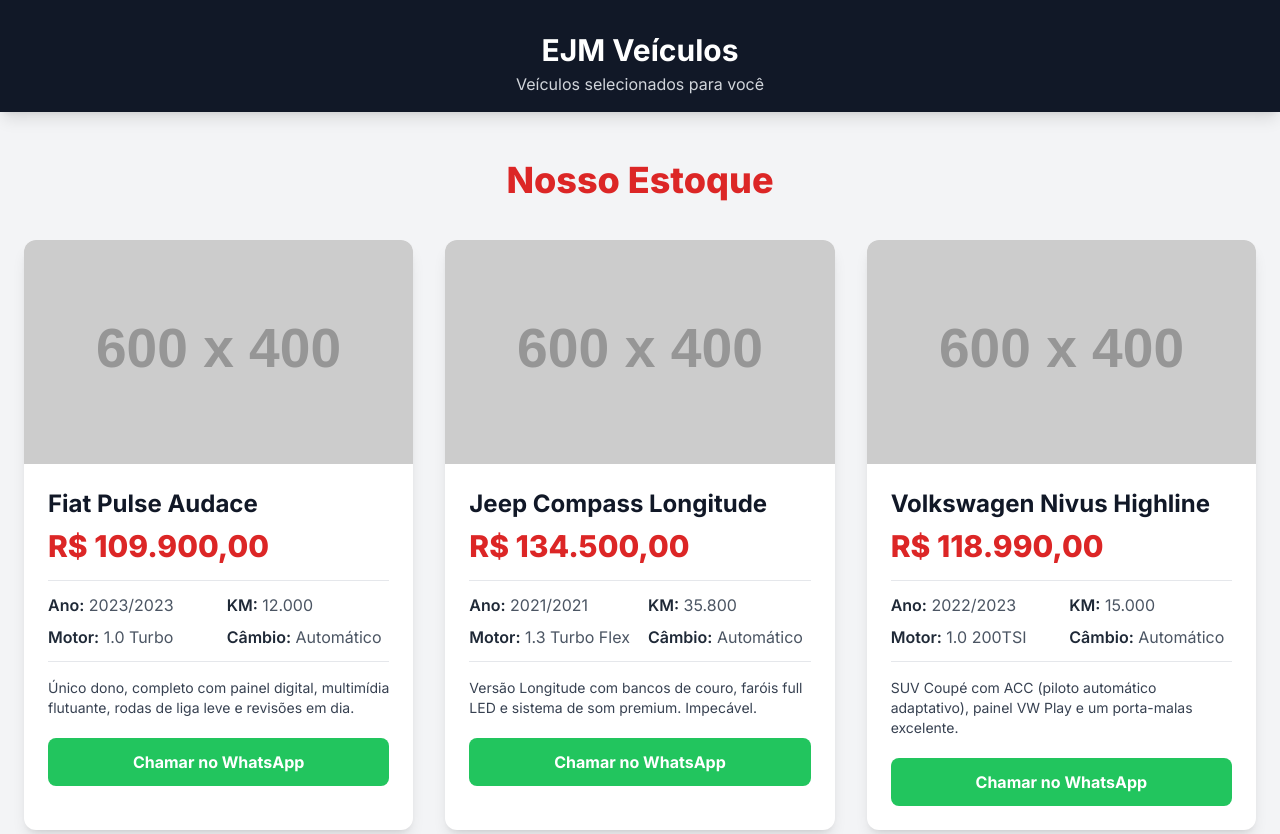
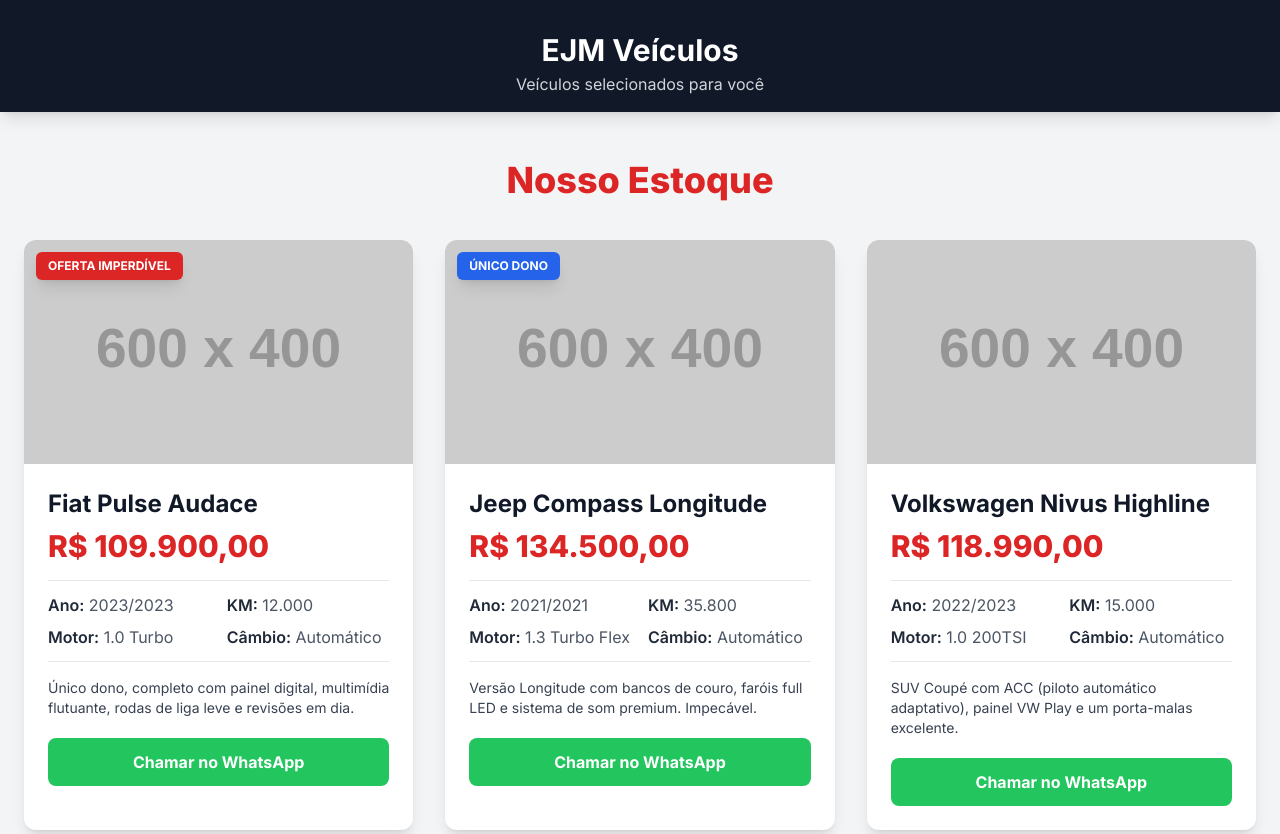
Before and after one commit to brunoricardo1329/estoqueJulianaaaaa, a plain HTML site: page index.html in a window 1280 px wide. Shown: the top 834 px of the page. Drawn offline with nearby package versions, Linux system fonts and the light colour scheme; placeholder pictures from the web are drawn by us.

Commit message:
Add files via upload

```diff
--- a/index.html
+++ b/index.html
@@ -13,14 +13,8 @@
     <link rel="preconnect" href="https://fonts.gstatic.com" crossorigin>
     <link href="https://fonts.googleapis.com/css/2?family=Inter:wght@400;500;600;700;800&display=swap" rel="stylesheet">
     <style>
-        /* Usando a fonte Inter como padrão */
-        body {
-            font-family: 'Inter', sans-serif;
-        }
-        /* Esconde o modal da galeria por padrão */
-        #gallery-modal {
-            display: none;
-        }
+        body { font-family: 'Inter', sans-serif; }
+        #gallery-modal { display: none; }
     </style>
 </head>
 <body class="bg-gray-100">
@@ -38,101 +32,9 @@
         <h2 class="text-4xl font-extrabold text-red-600 text-center mb-10">Nosso Estoque</h2>
 
         <!-- Grid para os cartões de veículos -->
-        <div class="grid grid-cols-1 md:grid-cols-2 lg:grid-cols-3 gap-8">
-
-            <!--
-            ========================================================================
-            INÍCIO DO MODELO DE VEÍCULO - COPIE E COLE DAQUI...
-            ========================================================================
-            -->
-            <div class="bg-white rounded-xl shadow-lg overflow-hidden transform hover:scale-105 transition-transform duration-300 ease-in-out">
-                <!-- IMAGEM DO VEÍCULO COM TRIGGER DA GALERIA -->
-                <div class="relative group cursor-pointer" onclick="openGallery(this)"
-                     data-images="https://placehold.co/800x600/EFEFEF/333333?text=Pulse+-+Frente,https://placehold.co/800x600/EFEFEF/333333?text=Pulse+-+Interior,https://placehold.co/800x600/EFEFEF/333333?text=Pulse+-+Roda,https://placehold.co/800x600/EFEFEF/333333?text=Pulse+-+Traseira">
-                    <img src="https://placehold.co/600x400/EFEFEF/333333?text=Fiat+Pulse" alt="Fiat Pulse Audace" class="w-full h-56 object-cover">
-                    <div class="absolute inset-0 bg-black bg-opacity-0 group-hover:bg-opacity-50 transition-all duration-300 flex items-center justify-center">
-                        <i class="fa-solid fa-images text-white text-4xl opacity-0 group-hover:opacity-100 transition-opacity"></i>
-                    </div>
-                </div>
-
-                <div class="p-6">
-                    <h3 class="text-2xl font-bold text-gray-900 mb-2">Fiat Pulse Audace</h3>
-                    <p class="text-3xl font-extrabold text-red-600 mb-4">R$ 109.900,00</p>
-                    <div class="grid grid-cols-2 gap-x-4 gap-y-2 text-gray-600 mb-4 border-t border-b border-gray-200 py-3">
-                        <div><span class="font-semibold text-gray-800">Ano:</span> 2023/2023</div>
-                        <div><span class="font-semibold text-gray-800">KM:</span> 12.000</div>
-                        <div><span class="font-semibold text-gray-800">Motor:</span> 1.0 Turbo</div>
-                        <div><span class="font-semibold text-gray-800">Câmbio:</span> Automático</div>
-                    </div>
-                    <p class="text-gray-700 text-sm mb-5">
-                        Único dono, completo com painel digital, multimídia flutuante, rodas de liga leve e revisões em dia.
-                    </p>
-                    <a href="https://api.whatsapp.com/send?phone=5511961681561&text=Ol%C3%A1%2C%20tenho%20interesse%20no%20Fiat%20Pulse%20Audace" target="_blank" class="block w-full text-center bg-green-500 text-white font-bold py-3 px-4 rounded-lg hover:bg-green-600 transition-colors duration-300">
-                        Chamar no WhatsApp
-                    </a>
-                </div>
-            </div>
-            <!--
-            ========================================================================
-            ... ATÉ AQUI PARA ADICIONAR UM NOVO VEÍCULO.
-            ========================================================================
-            -->
-
-
-            <!-- Exemplo de Veículo 2 -->
-            <div class="bg-white rounded-xl shadow-lg overflow-hidden transform hover:scale-105 transition-transform duration-300 ease-in-out">
-                <div class="relative group cursor-pointer" onclick="openGallery(this)"
-                     data-images="https://placehold.co/800x600/333333/FFFFFF?text=Compass+-+Frente,https://placehold.co/800x600/333333/FFFFFF?text=Compass+-+Painel,https://placehold.co/800x600/333333/FFFFFF?text=Compass+-+Bancos">
-                    <img src="https://placehold.co/600x400/333333/FFFFFF?text=Jeep+Compass" alt="Jeep Compass Longitude" class="w-full h-56 object-cover">
-                    <div class="absolute inset-0 bg-black bg-opacity-0 group-hover:bg-opacity-50 transition-all duration-300 flex items-center justify-center">
-                        <i class="fa-solid fa-images text-white text-4xl opacity-0 group-hover:opacity-100 transition-opacity"></i>
-                    </div>
-                </div>
-                <div class="p-6">
-                    <h3 class="text-2xl font-bold text-gray-900 mb-2">Jeep Compass Longitude</h3>
-                    <p class="text-3xl font-extrabold text-red-600 mb-4">R$ 134.500,00</p>
-                    <div class="grid grid-cols-2 gap-x-4 gap-y-2 text-gray-600 mb-4 border-t border-b border-gray-200 py-3">
-                        <div><span class="font-semibold text-gray-800">Ano:</span> 2021/2021</div>
-                        <div><span class="font-semibold text-gray-800">KM:</span> 35.800</div>
-                        <div><span class="font-semibold text-gray-800">Motor:</span> 1.3 Turbo Flex</div>
-                        <div><span class="font-semibold text-gray-800">Câmbio:</span> Automático</div>
-                    </div>
-                    <p class="text-gray-700 text-sm mb-5">
-                        Versão Longitude com bancos de couro, faróis full LED e sistema de som premium. Impecável.
-                    </p>
-                    <a href="https://api.whatsapp.com/send?phone=5511961681561&text=Ol%C3%A1%2C%20tenho%20interesse%20no%20Jeep%20Compass%20Longitude" target="_blank" class="block w-full text-center bg-green-500 text-white font-bold py-3 px-4 rounded-lg hover:bg-green-600 transition-colors duration-300">
-                        Chamar no WhatsApp
-                    </a>
-                </div>
-            </div>
-
-            <!-- Exemplo de Veículo 3 -->
-            <div class="bg-white rounded-xl shadow-lg overflow-hidden transform hover:scale-105 transition-transform duration-300 ease-in-out">
-                <div class="relative group cursor-pointer" onclick="openGallery(this)"
-                     data-images="https://placehold.co/800x600/cccccc/000000?text=Nivus+-+Principal,https://placehold.co/800x600/cccccc/000000?text=Nivus+-+VW+Play,https://placehold.co/800x600/cccccc/000000?text=Nivus+-+Volante,https://placehold.co/800x600/cccccc/000000?text=Nivus+-+Porta-malas">
-                    <img src="https://placehold.co/600x400/cccccc/000000?text=VW+Nivus" alt="Volkswagen Nivus Highline" class="w-full h-56 object-cover">
-                    <div class="absolute inset-0 bg-black bg-opacity-0 group-hover:bg-opacity-50 transition-all duration-300 flex items-center justify-center">
-                        <i class="fa-solid fa-images text-white text-4xl opacity-0 group-hover:opacity-100 transition-opacity"></i>
-                    </div>
-                </div>
-                <div class="p-6">
-                    <h3 class="text-2xl font-bold text-gray-900 mb-2">Volkswagen Nivus Highline</h3>
-                    <p class="text-3xl font-extrabold text-red-600 mb-4">R$ 118.990,00</p>
-                    <div class="grid grid-cols-2 gap-x-4 gap-y-2 text-gray-600 mb-4 border-t border-b border-gray-200 py-3">
-                         <div><span class="font-semibold text-gray-800">Ano:</span> 2022/2023</div>
-                         <div><span class="font-semibold text-gray-800">KM:</span> 15.000</div>
-                         <div><span class="font-semibold text-gray-800">Motor:</span> 1.0 200TSI</div>
-                         <div><span class="font-semibold text-gray-800">Câmbio:</span> Automático</div>
-                    </div>
-                    <p class="text-gray-700 text-sm mb-5">
-                        SUV Coupé com ACC (piloto automático adaptativo), painel VW Play e um porta-malas excelente.
-                    </p>
-                    <a href="https://api.whatsapp.com/send?phone=5511961681561&text=Ol%C3%A1%2C%20tenho%20interesse%20no%20VW%20Nivus%20Highline" target="_blank" class="block w-full text-center bg-green-500 text-white font-bold py-3 px-4 rounded-lg hover:bg-green-600 transition-colors duration-300">
-                        Chamar no WhatsApp
-                    </a>
-                </div>
-            </div>
-
+        <!-- OS CARROS SÃO INSERIDOS AQUI AUTOMATICAMENTE PELO JAVASCRIPT -->
+        <div id="vehicle-grid" class="grid grid-cols-1 md:grid-cols-2 lg:grid-cols-3 gap-8">
+            <!-- O conteúdo será gerado aqui -->
         </div>
     </main>
 
@@ -153,7 +55,7 @@
         <button onclick="closeGallery()" class="absolute top-4 right-4 text-white text-3xl z-50">&times;</button>
         <button id="prev-btn" class="absolute left-4 top-1/2 -translate-y-1/2 text-white text-4xl bg-black bg-opacity-50 p-2 rounded-full"><i class="fa-solid fa-chevron-left"></i></button>
         <div class="w-full h-full flex items-center justify-center">
-            <img id="gallery-image" src="" alt="" class="max-w-full max-h-full object-contain">
+            <img id="gallery-image" src="" alt="Imagem do veículo em detalhe" class="max-w-full max-h-full object-contain">
         </div>
         <button id="next-btn" class="absolute right-4 top-1/2 -translate-y-1/2 text-white text-4xl bg-black bg-opacity-50 p-2 rounded-full"><i class="fa-solid fa-chevron-right"></i></button>
         <div id="image-counter" class="absolute bottom-4 left-1/2 -translate-x-1/2 text-white text-lg"></div>
@@ -161,13 +63,121 @@
 
 
     <script>
-        // --- LÓGICA DA GALERIA ---
+    // ===================================================================================
+    // ===================================================================================
+    //  INÍCIO DA ÁREA DE EDIÇÃO FÁCIL - ADICIONE SEUS CARROS AQUI
+    // ===================================================================================
+    // ===================================================================================
+
+    // Para adicionar, editar ou remover carros, basta modificar esta lista.
+    const veiculos = [
+        {
+            nome: "Fiat Pulse Audace",
+            preco: "R$ 109.900,00",
+            ano: "2023/2023",
+            km: "12.000",
+            motor: "1.0 Turbo",
+            cambio: "Automático",
+            descricao: "Único dono, completo com painel digital, multimídia flutuante, rodas de liga leve e revisões em dia.",
+            imagemPrincipal: "https://placehold.co/600x400/EFEFEF/333333?text=Fiat+Pulse",
+            imagensGaleria: [
+                "https://placehold.co/800x600/EFEFEF/333333?text=Pulse+-+Frente",
+                "https://placehold.co/800x600/EFEFEF/333333?text=Pulse+-+Interior",
+                "https://placehold.co/800x600/EFEFEF/333333?text=Pulse+-+Roda",
+                "https://placehold.co/800x600/EFEFEF/333333?text=Pulse+-+Traseira"
+            ],
+            selo: { texto: "OFERTA IMPERDÍVEL", cor: "bg-red-600" } // Para não ter selo, coloque: null
+        },
+        {
+            nome: "Jeep Compass Longitude",
+            preco: "R$ 134.500,00",
+            ano: "2021/2021",
+            km: "35.800",
+            motor: "1.3 Turbo Flex",
+            cambio: "Automático",
+            descricao: "Versão Longitude com bancos de couro, faróis full LED e sistema de som premium. Impecável.",
+            imagemPrincipal: "https://placehold.co/600x400/333333/FFFFFF?text=Jeep+Compass",
+            imagensGaleria: [
+                "https://placehold.co/800x600/333333/FFFFFF?text=Compass+-+Frente",
+                "https://placehold.co/800x600/333333/FFFFFF?text=Compass+-+Painel",
+                "https://placehold.co/800x600/333333/FFFFFF?text=Compass+-+Bancos"
+            ],
+            selo: { texto: "ÚNICO DONO", cor: "bg-blue-600" }
+        },
+        {
+            nome: "Volkswagen Nivus Highline",
+            preco: "R$ 118.990,00",
+            ano: "2022/2023",
+            km: "15.000",
+            motor: "1.0 200TSI",
+            cambio: "Automático",
+            descricao: "SUV Coupé com ACC (piloto automático adaptativo), painel VW Play e um porta-malas excelente.",
+            imagemPrincipal: "https://placehold.co/600x400/cccccc/000000?text=VW+Nivus",
+            imagensGaleria: [
+                "https://placehold.co/800x600/cccccc/000000?text=Nivus+-+Principal",
+                "https://placehold.co/800x600/cccccc/000000?text=Nivus+-+VW+Play",
+                "https://placehold.co/800x600/cccccc/000000?text=Nivus+-+Volante",
+                "https://placehold.co/800x600/cccccc/000000?text=Nivus+-+Porta-malas"
+            ],
+            selo: null // Exemplo de carro sem selo
+        }
+        // PARA ADICIONAR UM NOVO CARRO, COPIE O BLOCO ACIMA (DE '{' ATÉ '}'),
+        // COLOQUE UMA VÍRGULA E COLE-O AQUI. DEPOIS, MUDE AS INFORMAÇÕES.
+    ];
+
+    // ===================================================================================
+    //  FIM DA ÁREA DE EDIÇÃO FÁCIL - NÃO PRECISA ALTERAR NADA ABAIXO
+    // ===================================================================================
+
+
+    // --- LÓGICA PARA CRIAR OS CARDS DOS VEÍCULOS AUTOMATICAMENTE ---
+    window.addEventListener('DOMContentLoaded', () => {
+        const vehicleGrid = document.getElementById('vehicle-grid');
+        if (!vehicleGrid) return;
+
+        veiculos.forEach(veiculo => {
+            const whatsappLink = `https://api.whatsapp.com/send?phone=5511961681561&text=Ol%C3%A1%2C%20tenho%20interesse%20no%20${encodeURIComponent(veiculo.nome)}`;
+            const galleryImages = veiculo.imagensGaleria.join(',');
+
+            let seloHTML = '';
+            if (veiculo.selo) {
+                seloHTML = `<div class="absolute top-3 left-3 ${veiculo.selo.cor} text-white text-xs font-bold px-3 py-1.5 rounded-md shadow-lg z-10">${veiculo.selo.texto}</div>`;
+            }
+
+            const cardHTML = `
+            <div class="bg-white rounded-xl shadow-lg overflow-hidden transform hover:scale-105 transition-transform duration-300 ease-in-out">
+                <div class="relative group cursor-pointer" onclick="openGallery(this)" data-images="${galleryImages}">
+                    <img src="${veiculo.imagemPrincipal}" alt="${veiculo.nome}" class="w-full h-56 object-cover">
+                    <div class="absolute inset-0 bg-black bg-opacity-0 group-hover:bg-opacity-50 transition-all duration-300 flex items-center justify-center">
+                        <i class="fa-solid fa-images text-white text-4xl opacity-0 group-hover:opacity-100 transition-opacity"></i>
+                    </div>
+                    ${seloHTML}
+                </div>
+                <div class="p-6">
+                    <h3 class="text-2xl font-bold text-gray-900 mb-2">${veiculo.nome}</h3>
+                    <p class="text-3xl font-extrabold text-red-600 mb-4">${veiculo.preco}</p>
+                    <div class="grid grid-cols-2 gap-x-4 gap-y-2 text-gray-600 mb-4 border-t border-b border-gray-200 py-3">
+                        <div><span class="font-semibold text-gray-800">Ano:</span> ${veiculo.ano}</div>
+                        <div><span class="font-semibold text-gray-800">KM:</span> ${veiculo.km}</div>
+                        <div><span class="font-semibold text-gray-800">Motor:</span> ${veiculo.motor}</div>
+                        <div><span class="font-semibold text-gray-800">Câmbio:</span> ${veiculo.cambio}</div>
+                    </div>
+                    <p class="text-gray-700 text-sm mb-5">${veiculo.descricao}</p>
+                    <a href="${whatsappLink}" target="_blank" class="block w-full text-center bg-green-500 text-white font-bold py-3 px-4 rounded-lg hover:bg-green-600 transition-colors duration-300">
+                        Chamar no WhatsApp
+                    </a>
+                </div>
+            </div>`;
+            vehicleGrid.innerHTML += cardHTML;
+        });
+    });
+
+    // --- LÓGICA DA GALERIA (NÃO PRECISA ALTERAR) ---
     const galleryModal = document.getElementById('gallery-modal');
     const galleryImage = document.getElementById('gallery-image');
     const prevBtn = document.getElementById('prev-btn');
     const nextBtn = document.getElementById('next-btn');
     const imageCounter = document.getElementById('image-counter');
-
     let currentImages = [];
     let currentIndex = 0;
 
@@ -176,7 +186,7 @@
         currentIndex = 0;
         updateImage();
         galleryModal.style.display = 'flex';
-            document.body.style.overflow = 'hidden'; // Evita scroll da página ao fundo
+        document.body.style.overflow = 'hidden';
     }
 
     function closeGallery() {
@@ -186,6 +196,7 @@
 
     function updateImage() {
         galleryImage.src = currentImages[currentIndex];
+        galleryImage.alt = `Imagem ${currentIndex + 1} de ${currentImages.length}`;
         imageCounter.textContent = `${currentIndex + 1} / ${currentImages.length}`;
     }
 
@@ -202,20 +213,13 @@
     nextBtn.addEventListener('click', showNextImage);
     prevBtn.addEventListener('click', showPrevImage);
 
-        // Fechar com a tecla 'Esc'
     document.addEventListener('keydown', (e) => {
-            if (e.key === 'Escape' && galleryModal.style.display === 'flex') {
-                closeGallery();
-            }
+        if (e.key === 'Escape' && galleryModal.style.display === 'flex') closeGallery();
     });
 
-        // Fechar ao clicar fora da imagem (na área escura)
     galleryModal.addEventListener('click', (e) => {
-            if (e.target === galleryModal) {
-                closeGallery();
-            }
+        if (e.target === galleryModal) closeGallery();
     });
-
     </script>
 </body>
 </html>
```
Lines whose indentation alone changed are shown as unchanged.
